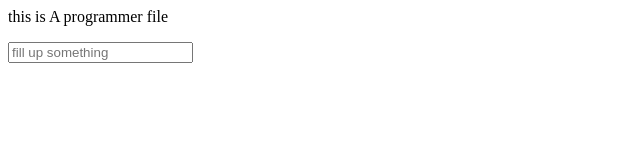
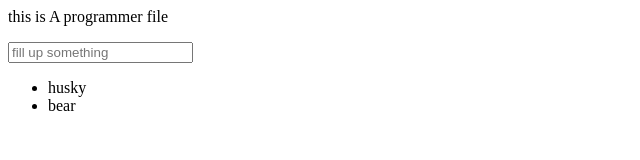
Before and after one commit to bunny-bite/gitTest, a plain HTML site: page index.html in a window 1280 px wide. Shown: the whole page, without its empty margins (0-640 px from the left). Drawn offline with Linux system fonts and the light colour scheme.

Commit message:
some change

```diff
--- a/index.html
+++ b/index.html
@@ -1,3 +1,8 @@
 <p>this is A programmer file</p>
 
 <input type='text' placeholder='fill up something' />
+
+<ul>
+    <li>husky</li>
+    <li>bear</li>
+</ul>
```
